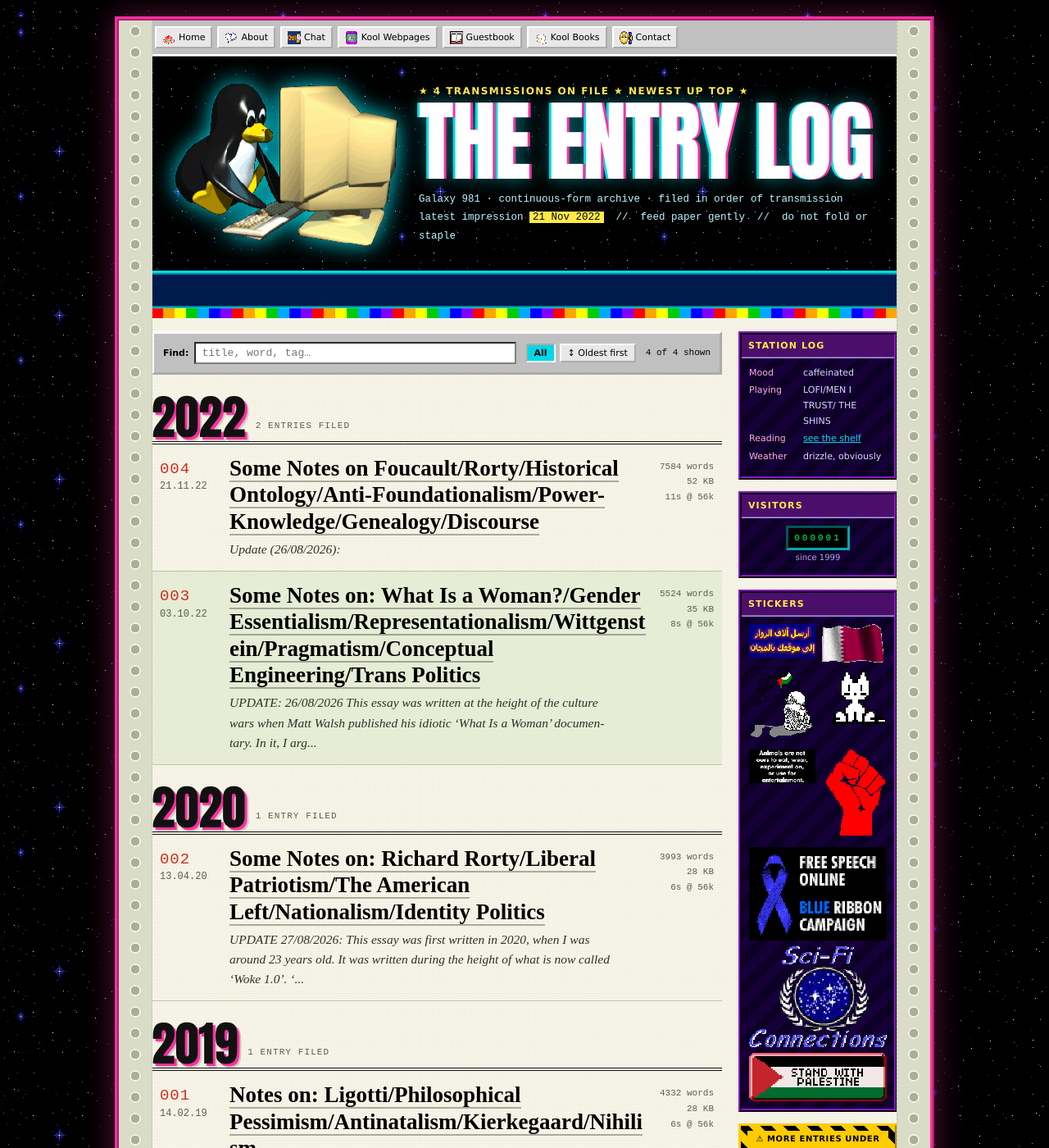
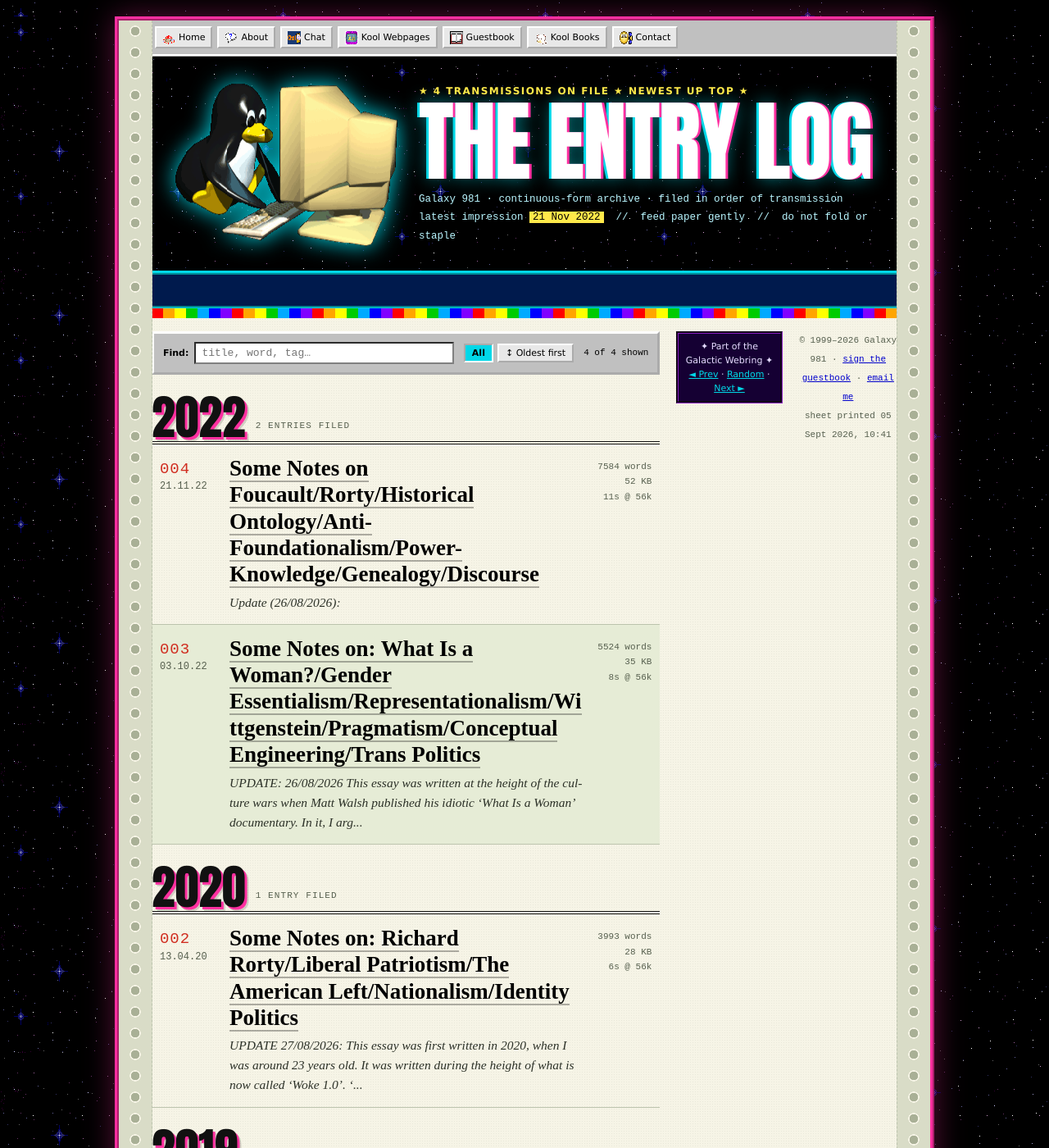
Before and after one commit to Catofminerva/Catofminerva.github.io, a Jekyll site: the page built from blog_posts.html, in a window 1280 px wide and 1400 px high. Shown: the whole window at 82% size. Built offline with Jekyll 4.4.1, drawn with Linux system fonts in a browser that asks for light colours; some of the changed text lies outside the part shown.

Commit message:
Update entries.html

```diff
--- a/_layouts/entries.html
+++ b/_layouts/entries.html
@@ -484,65 +484,6 @@ hr.retro{
       <div class="kitty-rail" aria-hidden="true"></div>
     </div>
 
-    <!-- =============== RIGHT RAIL =============== -->
-    <aside class="rail">
-
-      <div class="panel">
-        <h3>Station log</h3>
-        <div class="in">
-          <dl>
-            <dt>Mood</dt><dd>caffeinated</dd>
-            <dt>Playing</dt><dd>LOFI/MEN I TRUST/ THE SHINS</dd>
-            <dt>Reading</dt><dd><a href="{{ '/books.html' | relative_url }}">see the shelf</a></dd>
-            <dt>Weather</dt><dd>drizzle, obviously</dd>
-          </dl>
-        </div>
-      </div>
-
-      <div class="panel">
-        <h3>Visitors</h3>
-        <div class="in" style="text-align:center">
-          <span class="led" id="hitCount">000000</span><br>
-          <span style="font-size:10px; color:#b3a6e6">since 1999</span>
-        </div>
-      </div>
-
-      <div class="panel">
-        <h3>Stickers</h3>
-        <div class="stickers">
-          <img src="{{ '/arabic.gif' | relative_url }}" alt="Arabic">
-          <img src="{{ '/qatar.gif' | relative_url }}" alt="Qatar">
-          <img src="{{ '/pali.gif' | relative_url }}" alt="Palestine">
-          <img src="{{ '/sleepycat.gif' | relative_url }}" alt="Sleepy cat">
-          <img src="{{ '/peta.gif' | relative_url }}" alt="PETA">
-          <img src="{{ '/fist.gif' | relative_url }}" alt="Fist">
-          <img src="{{ '/freespeechonline.gif' | relative_url }}" alt="Free speech online" class="wide">
-          <img src="{{ '/scifi.gif' | relative_url }}" alt="Sci-fi" class="wide">
-          <img src="{{ '/pals.png' | relative_url }}" alt="Friends" class="wide">
-        </div>
-      </div>
-
-      <div class="construction"><span>⚠ more entries under construction ⚠</span></div>
-    </aside>
-  </div>
-
-  <hr class="perf">
-
-  <footer class="foot">
-    <div class="buttons">
-      <img src="{{ '/icc.gif' | relative_url }}" alt="ICC">
-      <img src="{{ '/dp.gif' | relative_url }}" alt="DP">
-      <img src="{{ '/anarchynow.jpeg' | relative_url }}" alt="Anarchy Now">
-      <img src="{{ '/freespeech.gif' | relative_url }}" alt="Free Speech">
-      <img src="{{ '/privacy.gif' | relative_url }}" alt="Privacy">
-      <img src="{{ '/piracy.png' | relative_url }}" alt="Piracy">
-    </div>
-
-    <div class="badges">
-      <span class="badge">Best viewed in Netscape Navigator 4.0 @ 800×600</span>
-      <span class="badge b2">Hand-coded, no tables were harmed</span>
-      <span class="badge b3">Y2K compliant (probably)</span>
-    </div>
 
     <div class="webring">
       ✦ Part of the Galactic Webring ✦
@@ -557,10 +498,6 @@ hr.retro{
       <a href="{{ '/contact.html' | relative_url }}">email me</a><br>
       sheet printed <span id="printed"></span>
     </div>
-
-    <audio id="blip" preload="auto"><source src="{{ '/kawaii%208bit.mp3' | relative_url }}" type="audio/mpeg"></audio>
-    <button id="soundToggle" class="sound-toggle" aria-pressed="false">🔇 sound</button>
-  </footer>
 </div>
 
 <script>
```
